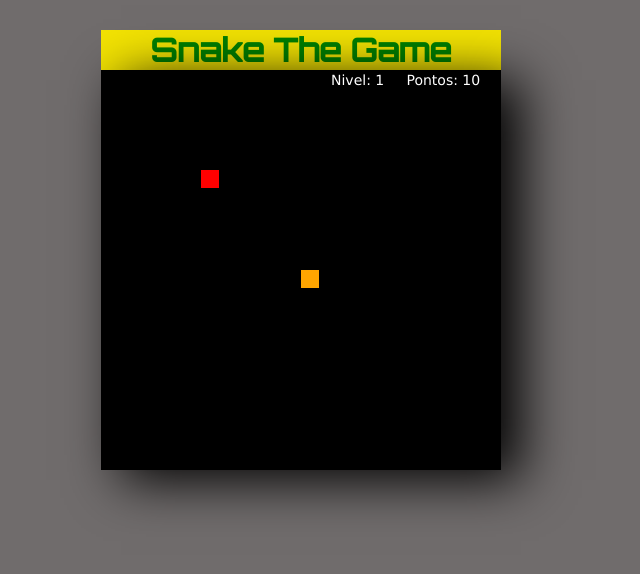
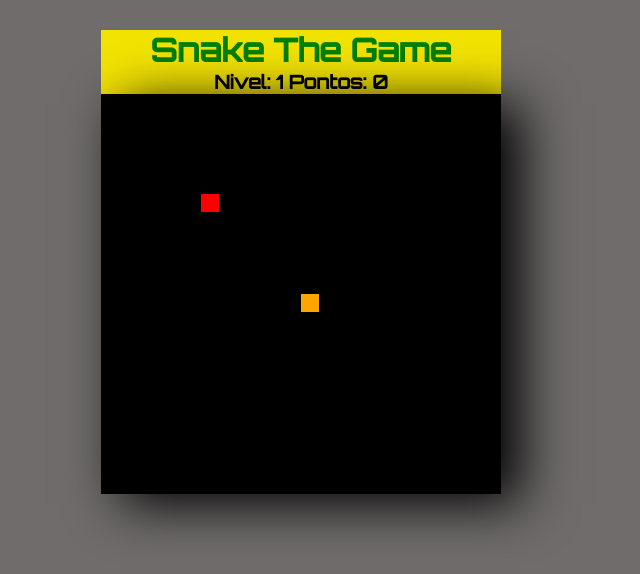
Before and after one commit to PedroHGaspar/SnakeGame, a plain HTML site: page index.html in a window 1280 px wide. Shown: the whole page, without its empty margins (339-979 px from the left). Drawn offline with Linux system fonts and the light colour scheme.

Commit message:
Ajuste na exibicao das informacoes na tela

```diff
--- a/index.html
+++ b/index.html
@@ -34,11 +34,19 @@
             text-align: center;
         }
 
+        #infotela{
+            background-color: rgb(243, 227, 3);
+            width: 400px;
+            text-align: center;
+            margin: 0;
+            color: rgb(0, 0, 0);
+        }
     </style>
 </head>
 <!--CANVAS DIFÍCIL DE MANIPULAR =[ -->
 <body>
     <h1 class="titulo">Snake The Game</h1>
+    <h3 id="infotela"></h3>
     <div class="bottom"></div>
 
     <canvas id="game" width="400" height="400">
--- a/snake.js
+++ b/snake.js
@@ -1,5 +1,6 @@
 const canvas = document.getElementById("game");//CHAMA LA NO INDEX.HTML A ID GAME
 const ctx = canvas.getContext("2d");//FUNCTION DO CANVAS É FEITA EM 2DIMENSÕES
+const infoTela = document.getElementById("infotela")
 
 class ParteCobra {//AQUI EU USEI CLASS PARA "TESTAR" ALGO QUE ESTOU APRENDENDO AOS POUCOS, MAS PELO QUE EU ENTENDI, A CLASS TEM QUASE A MESMA FUNÇÃO DA FUNCTION, SÓ QUE SE USA CLASS NO LUGAR. NESSE CASO EU USEI E DEU CERTO, IREI PROCURAR MAIS INFORMAÇÕES A RESPEITO DA DIFERENÇA ENTRE CLASS E FUNCTION NO ARQUIVO JAVASCRIPT
   constructor(x, y) {
@@ -28,13 +29,14 @@ let VelocidadeY = 0;//VELOCIDADE INICIAL ANTES DE APERTAR BOTOES
 let VeloInicial = 0;//VELOCIDADE INICIAL = 0 OU SEJA COBRINHA PARADA
 let VeloInicialY = 0;//VELOCIDADE INICIAL = 0 OU SEJA COBRINHA PARADA
 
-let Pontos = 10;//PONTOS VALEM 10
+let Pontos = 0;//PONTOS VALEM 10 COM VALOR INICIAL DE 0
 
 
 //game loop
 function drawGame() {
   VeloInicial = VelocidadeX;//AMBOS SAO 0, ENTAO SAO IGUAIS
   VeloInicialY = VelocidadeY;//AMBOS SAO 0, ENTAO SAO IGUAIS
+
 
   MudarPosiçaoCobra();
   let Resultado = isGameOver();
@@ -117,9 +119,8 @@ function isGameOver() {
 }
 
 function drawPontos() {//AQUI É O CONTADOR DE PONTOS NO CANTO SUPERIOR DIREITO
-  ctx.fillStyle = "white";
-  ctx.font = "14px Verdana";
-  ctx.fillText(`Nivel: ${nivel}`+"     Pontos: " + Pontos, canvas.width - 170, 15);//ESSE 60 E ESSE 10 DETERMINAM A DISTANCIA DA "PAREDE" E DO "TETO", RESPECTIVAMENTE.(MARGIN LEFT E MARGIN TOP)
+  infoTela.textContent = `Nivel: ${nivel} Pontos: ${Pontos}`+"       "
+
 }
 
 function LimpaTela() {//GRID DO JOGO
```
